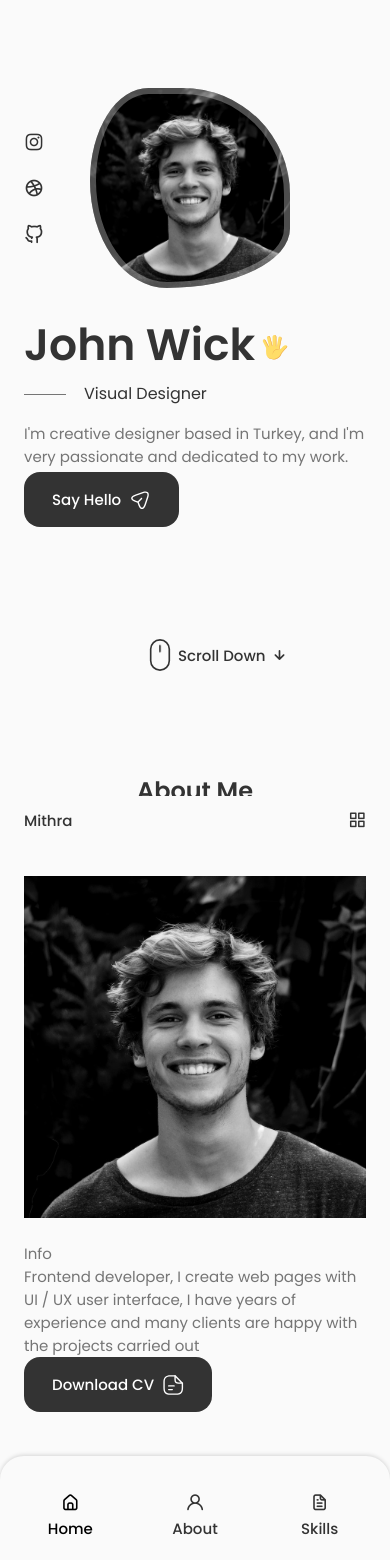
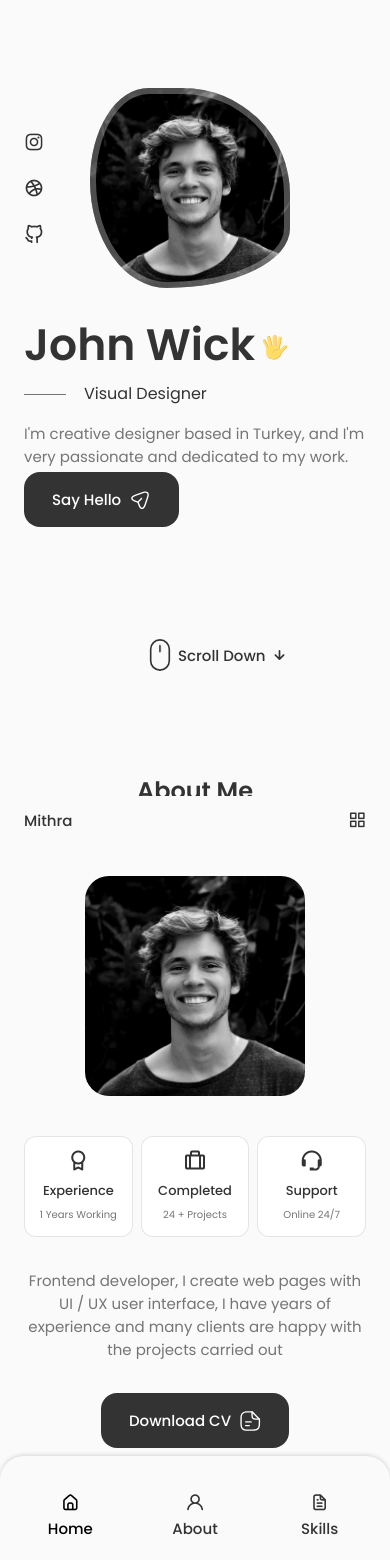
Before and after one commit to Mithra-py/react-workshop, a React (Create React App) app in the folder portfolio-website/: page / in a window 390 px wide. Before the commit the page ends 1524 px from the top, so only its background shows below. Built offline with nearby package versions, Linux system fonts and the light colour scheme.

Commit message:
about done

```diff
--- a/portfolio-website/src/components/about/Info.jsx
+++ b/portfolio-website/src/components/about/Info.jsx
@@ -2,7 +2,27 @@
 
 const Info = () => {
   return (
-    <div>Info</div>
+    <div className="about__info grid">
+      <div className="about__box">
+        <i className="bx bx-award about__icon"></i>
+
+        <h3 className="about__title">Experience</h3>
+        <span className="about__subtitle">1 Years Working</span>
+      </div>
+
+      <div className="about__box">
+        <i className="bx bx-briefcase-alt about__icon"></i>
+        <h3 className="about__title">Completed</h3>
+        <span className="about__subtitle">24 + Projects
+</span>
+      </div>
+
+      <div className="about__box">
+        <i className="bx bx-support about__icon"></i>
+        <h3 className="about__title">Support</h3>
+        <span className="about__subtitle">Online 24/7</span>
+      </div>
+    </div>
   )
 }
 
--- a/portfolio-website/src/components/about/about.css
+++ b/portfolio-website/src/components/about/about.css
@@ -0,0 +1,104 @@
+.about__container{
+    grid-template-columns: repeat(2,1fr);
+    align-items: center;
+    column-gap: 4rem;
+}
+
+.about__img{
+    width: 350px;
+    border-radius: 1.5rem;
+    margin: auto;
+}
+
+.about__info{
+grid-template-columns: repeat(3, 140px);
+gap: 0.5rem;
+margin-bottom: var(--mb-2);
+}
+
+.about__box{
+    background-color: var(--container-color);
+    border: 1px solid rgba(0, 0, 0, 0.1);
+    border-radius: 0.75rem;
+    text-align: center;
+    padding: 1rem 1.25rem;
+}
+
+.about__icon{
+    font-size: 1.5rem;
+    color: var(--title-color);
+    margin-bottom: var(--mb-0-5);
+}
+
+.about__title{
+    font-size: var(--small-font-size);
+    font-weight: var(--font-medium);
+}
+
+.about__subtitle{
+    font-size: var(--tiny-font-size);
+}
+
+.about__description{
+    padding: 0 4rem 0 0;
+    margin-bottom: var(--mb-2-5);
+}
+
+@media screen and (max-width: 992px) {
+    .about__container{
+        grid-template-columns: 1fr;
+        row-gap: 2.5rem;
+    }
+
+    .about__img{
+        width: 220px;
+    }
+
+    .about__box{
+        padding: 0.75rem 0.5rem;
+    }
+
+    .about__data{
+        text-align: center;
+    }
+
+    .about__info{
+        justify-content: center;
+    }
+
+    .about__description{
+        padding: 0 5rem;
+        margin-bottom: 2rem;
+    }
+  }
+
+  @media screen and (max-width:768px) {
+    body{
+        margin: 0 0 var(--header-height) 0;
+    }
+
+    .section{
+        padding: 2rem 0 4rem;
+    }
+
+    .section__subtitle{
+        margin-bottom: var(--mb-3);
+    }
+  }
+
+  @media screen and (max-width: 576px) {
+    .about__info{
+        grid-template-columns: repeat(3, 1fr);
+    }
+
+    .about__description{
+        padding: 0;
+    }
+  }
+
+  /* For small devices */
+  @media screen and (max-width: 350px) {
+    .about__info{
+        grid-template-columns: repeat(2,1fr);
+    }
+  }
```
